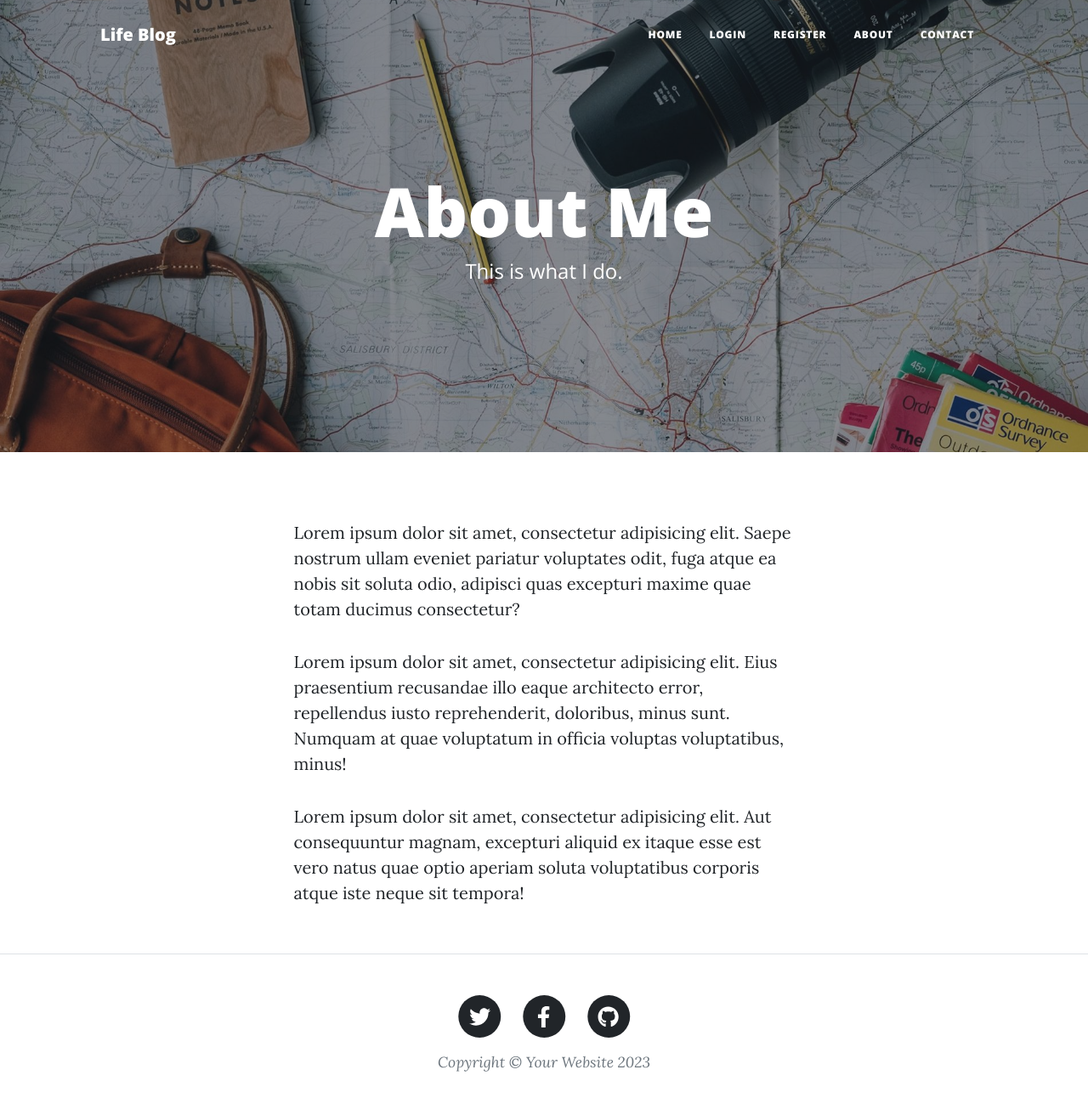
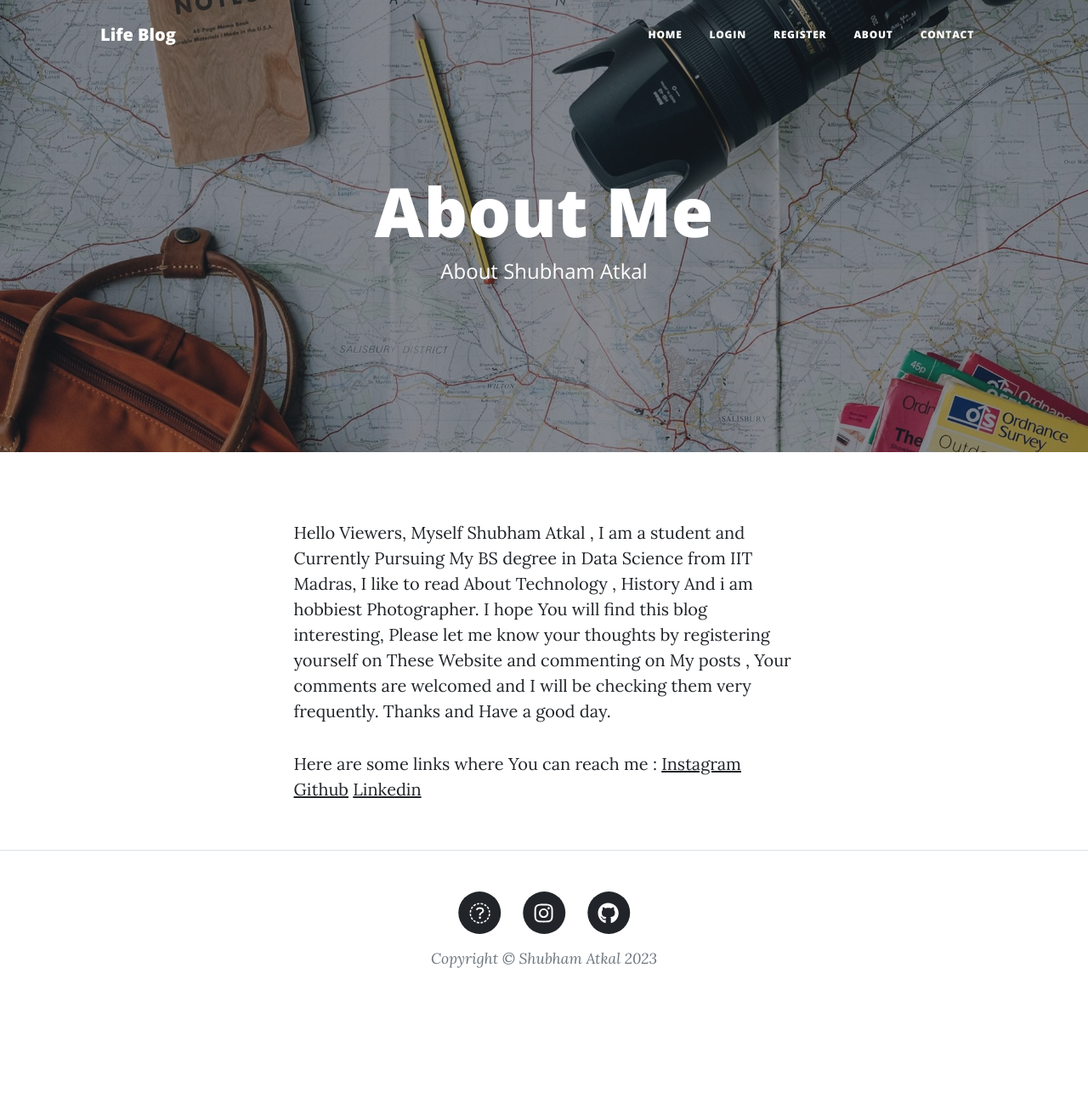
Before and after one commit to shubhamatkal/Shubham-Personal-Blog, a Flask app: page /about in a window 1280 px wide. Shown: the whole page at 85% size. After the commit the page ends 1139 px from the top, so only its background shows below. Run offline with Flask 3, Linux system fonts and the light colour scheme; some libraries are stand-ins or nearby versions.

Commit message:
Complete proof reading

```diff
--- a/templates/about.html
+++ b/templates/about.html
@@ -10,7 +10,7 @@
       <div class="col-md-10 col-lg-8 col-xl-7">
         <div class="page-heading">
           <h1>About Me</h1>
-          <span class="subheading">This is what I do.</span>
+          <span class="subheading">About Shubham Atkal</span>
         </div>
       </div>
     </div>
@@ -22,22 +22,18 @@
     <div class="row gx-4 gx-lg-5 justify-content-center">
       <div class="col-md-10 col-lg-8 col-xl-7">
         <p>
-          Lorem ipsum dolor sit amet, consectetur adipisicing elit. Saepe
-          nostrum ullam eveniet pariatur voluptates odit, fuga atque ea nobis
-          sit soluta odio, adipisci quas excepturi maxime quae totam ducimus
-          consectetur?
+          Hello Viewers, Myself Shubham Atkal , I am a student and Currently Pursuing My BS degree in Data Science
+          from IIT Madras, I like to read About Technology , History
+          And i am hobbiest Photographer. I hope You will find this blog interesting, Please let me know your thoughts
+          by registering yourself on These
+          Website and commenting on My posts , Your comments are welcomed and I will be checking them very
+          frequently. Thanks and Have a good day.
         </p>
         <p>
-          Lorem ipsum dolor sit amet, consectetur adipisicing elit. Eius
-          praesentium recusandae illo eaque architecto error, repellendus iusto
-          reprehenderit, doloribus, minus sunt. Numquam at quae voluptatum in
-          officia voluptas voluptatibus, minus!
-        </p>
-        <p>
-          Lorem ipsum dolor sit amet, consectetur adipisicing elit. Aut
-          consequuntur magnam, excepturi aliquid ex itaque esse est vero natus
-          quae optio aperiam soluta voluptatibus corporis atque iste neque sit
-          tempora!
+          Here are some links where You can reach me :
+          <a href="https://www.instagram.com/shubham.jpeg_/">Instagram</a>
+          <a href="https://github.com/shubhamatkal">Github</a>
+          <a href="https://www.linkedin.com/in/shubham-atkal-66b87a242/">Linkedin</a>
         </p>
       </div>
     </div>
--- a/templates/contact.html
+++ b/templates/contact.html
@@ -88,7 +88,7 @@
               id="submitButton"
               type="submit"
             >
-              NOT USED in Day 69
+              CURRENTLY NOT FUNCTIONAL
             </button>
           </form>
         </div>
--- a/templates/footer.html
+++ b/templates/footer.html
@@ -5,23 +5,23 @@
                   <div class="col-md-10 col-lg-8 col-xl-7">
                       <ul class="list-inline text-center">
                           <li class="list-inline-item">
-                              <a href="#!">
+                              <a href="mailto:shubhamatkal333@gmail.com">
                                   <span class="fa-stack fa-lg">
                                       <i class="fas fa-circle fa-stack-2x"></i>
-                                      <i class="fab fa-twitter fa-stack-1x fa-inverse"></i>
+                                      <i class="fab fa-envelope fa-stack-1x fa-inverse"></i>
                                   </span>
                               </a>
                           </li>
                           <li class="list-inline-item">
-                              <a href="#!">
+                              <a href="https://www.instagram.com/shubham.jpeg_/">
                                   <span class="fa-stack fa-lg">
                                       <i class="fas fa-circle fa-stack-2x"></i>
-                                      <i class="fab fa-facebook-f fa-stack-1x fa-inverse"></i>
+                                      <i class="fab fa-instagram fa-stack-1x fa-inverse"></i>
                                   </span>
                               </a>
                           </li>
                           <li class="list-inline-item">
-                              <a href="#!">
+                              <a href="https://github.com/shubhamatkal">
                                   <span class="fa-stack fa-lg">
                                       <i class="fas fa-circle fa-stack-2x"></i>
                                       <i class="fab fa-github fa-stack-1x fa-inverse"></i>
@@ -29,7 +29,7 @@
                               </a>
                           </li>
                       </ul>
-                      <div class="small text-center text-muted fst-italic">Copyright &copy; Your Website 2023</div>
+                      <div class="small text-center text-muted fst-italic">Copyright &copy; Shubham Atkal 2023</div>
                   </div>
               </div>
           </div>
--- a/templates/header.html
+++ b/templates/header.html
@@ -8,7 +8,7 @@
     />
     <meta name="description" content="" />
     <meta name="author" content="" />
-    <title>Shubham Atkal</title>
+    <title>Shubham's blog</title>
     {% block styles %}
     <!-- Load Bootstrap-Flask CSS here -->
     {{ bootstrap.load_css() }}
```
Also changed, not shown: main.py (+4 -4 lines), static/assets/img/contact-bg.jpg, static/assets/img/home-bg.jpg (deleted).
